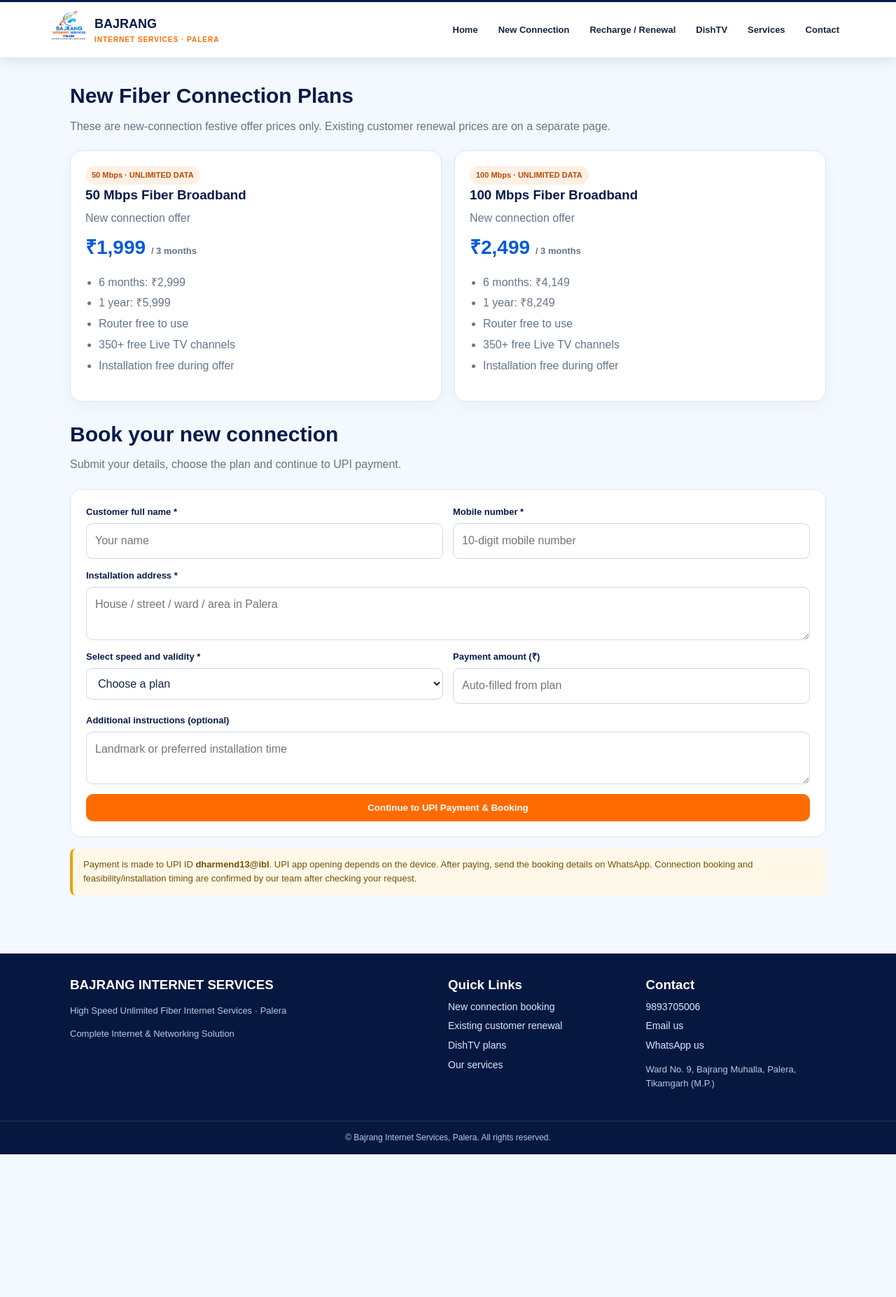
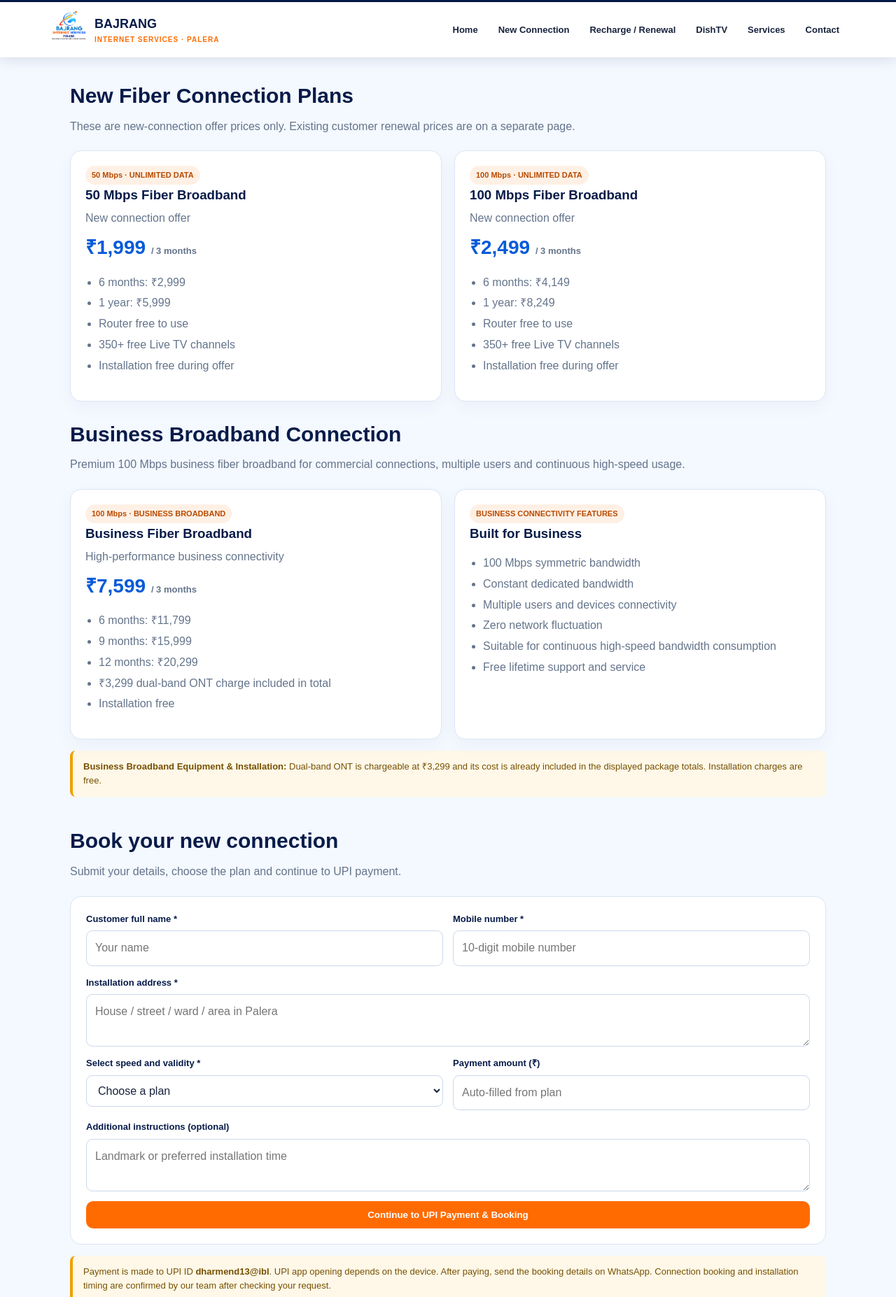
Before and after one commit to bajrangcableinternetservice/bajrang-internet, a plain HTML site: page new-connection.html in a window 1280 px wide. Shown: the part 33-1887 px from the top of the page at 70% size. Before the commit the page ends 1683 px from the top, so only its background shows below. Drawn offline with Linux system fonts and the light colour scheme.

Commit message:
Update new-connection.html

```diff
--- a/new-connection.html
+++ b/new-connection.html
@@ -1,22 +1,222 @@
-<!doctype html><html lang="en"><head><meta charset="utf-8"><meta name="viewport" content="width=device-width, initial-scale=1"><meta name="description" content="Bajrang Internet Services Palera - fiber broadband, IPTV, OTT and satellite TV"><title>New Connection | Bajrang Internet Services</title><link rel="stylesheet" href="style.css"><script defer src="script.js"></script></head><body>
-<div class="topbar"><span>📍 Ward No. 9, Bajrang Muhalla, Palera, Tikamgarh (M.P.)</span><span>☎ 9893705006 &nbsp; | &nbsp; bajrangcableinternetservice@gmail.com</span></div>
-<header><div class="navwrap"><a class="brand" href="index.html"><img src="logo.png" alt="Bajrang logo" onerror="this.style.display='none'"><span>BAJRANG <small>INTERNET SERVICES · PALERA</small></span></a><button class="menu-btn" onclick="toggleMenu()" aria-label="Open menu">☰</button><nav>
-<a href="index.html">Home</a><a href="new-connection.html">New Connection</a><a href="renewal.html">Recharge / Renewal</a><a href="dishtv.html">DishTV</a><a href="services.html">Services</a><a href="contact.html">Contact</a></nav></div></header>
 
-<main class="container"><h2>New Fiber Connection Plans</h2><p class="section-intro">These are new-connection festive offer prices only. Existing customer renewal prices are on a separate page.</p>
+
+<!doctype html>
+<html lang="en">
+<head>
+<meta charset="utf-8">
+<meta name="viewport" content="width=device-width, initial-scale=1">
+<meta name="description" content="Bajrang Internet Services Palera - fiber broadband, IPTV, OTT and satellite TV">
+<title>New Connection | Bajrang Internet Services</title>
+<link rel="stylesheet" href="style.css">
+<script defer src="script.js"></script>
+</head>
+<body>
+
+<div class="topbar">
+<span>📍 Ward No. 9, Bajrang Muhalla, Palera, Tikamgarh (M.P.)</span>
+<span>☎ 9893705006 &nbsp; | &nbsp; bajrangcableinternetservice@gmail.com</span>
+</div>
+
+<header>
+<div class="navwrap">
+<a class="brand" href="index.html">
+<img src="logo.png" alt="Bajrang logo" onerror="this.style.display='none'">
+<span>BAJRANG <small>INTERNET SERVICES · PALERA</small></span>
+</a>
+<button class="menu-btn" onclick="toggleMenu()" aria-label="Open menu">☰</button>
+<nav>
+<a href="index.html">Home</a>
+<a href="new-connection.html">New Connection</a>
+<a href="renewal.html">Recharge / Renewal</a>
+<a href="dishtv.html">DishTV</a>
+<a href="services.html">Services</a>
+<a href="contact.html">Contact</a>
+</nav>
+</div>
+</header>
+
+<main class="container">
+
+<h2>New Fiber Connection Plans</h2>
+<p class="section-intro">These are new-connection offer prices only. Existing customer renewal prices are on a separate page.</p>
+
 <div class="grid two">
-<div class="card"><span class="tag">50 Mbps · UNLIMITED DATA</span><h3>50 Mbps Fiber Broadband</h3><p>New connection offer</p><div class="price">₹1,999 <small>/ 3 months</small></div><ul class="features"><li>6 months: ₹2,999</li><li>1 year: ₹5,999</li><li>Router free to use</li><li>350+ free Live TV channels</li><li>Installation free during offer</li></ul></div>
-<div class="card"><span class="tag">100 Mbps · UNLIMITED DATA</span><h3>100 Mbps Fiber Broadband</h3><p>New connection offer</p><div class="price">₹2,499 <small>/ 3 months</small></div><ul class="features"><li>6 months: ₹4,149</li><li>1 year: ₹8,249</li><li>Router free to use</li><li>350+ free Live TV channels</li><li>Installation free during offer</li></ul></div></div>
-<div class="spacer"></div><h2>Book your new connection</h2><p class="section-intro">Submit your details, choose the plan and continue to UPI payment.</p>
-<form class="form" onsubmit="event.preventDefault();bookConnection(this)"><div class="form-grid">
-<div class="field"><label>Customer full name *</label><input name="name" required placeholder="Your name"></div>
-<div class="field"><label>Mobile number *</label><input name="mobile" required inputmode="numeric" maxlength="10" placeholder="10-digit mobile number"></div>
-<div class="field full"><label>Installation address *</label><textarea name="address" required rows="2" placeholder="House / street / ward / area in Palera"></textarea></div>
-<div class="field"><label>Select speed and validity *</label><select name="plan" required data-amount-select><option value="">Choose a plan</option><option data-amount="1999" value="50 Mbps - 3 months">50 Mbps · 3 months · ₹1,999</option><option data-amount="2999" value="50 Mbps - 6 months">50 Mbps · 6 months · ₹2,999</option><option data-amount="5999" value="50 Mbps - 1 year">50 Mbps · 1 year · ₹5,999</option><option data-amount="2499" value="100 Mbps - 3 months">100 Mbps · 3 months · ₹2,499</option><option data-amount="4149" value="100 Mbps - 6 months">100 Mbps · 6 months · ₹4,149</option><option data-amount="8249" value="100 Mbps - 1 year">100 Mbps · 1 year · ₹8,249</option></select></div>
-<div class="field"><label>Payment amount (₹)</label><input name="amount" readonly required placeholder="Auto-filled from plan"></div>
-<div class="field full"><label>Additional instructions (optional)</label><textarea name="notes" rows="2" placeholder="Landmark or preferred installation time"></textarea></div>
-<div class="field full"><button class="btn" type="submit">Continue to UPI Payment & Booking</button></div></div></form>
-<div class="notice">Payment is made to UPI ID <strong>dharmend13@ibl</strong>. UPI app opening depends on the device. After paying, send the booking details on WhatsApp. Connection booking and feasibility/installation timing are confirmed by our team after checking your request.</div></main>
 
-<footer><div class="footer-inner"><div><h3>BAJRANG INTERNET SERVICES</h3><p>High Speed Unlimited Fiber Internet Services · Palera</p><p>Complete Internet & Networking Solution</p></div><div><h3>Quick Links</h3><a href="new-connection.html">New connection booking</a><a href="renewal.html">Existing customer renewal</a><a href="dishtv.html">DishTV plans</a><a href="services.html">Our services</a></div><div><h3>Contact</h3><a href="tel:9893705006">9893705006</a><a href="mailto:bajrangcableinternetservice@gmail.com">Email us</a><a href="https://wa.me/919893705006">WhatsApp us</a><p>Ward No. 9, Bajrang Muhalla, Palera, Tikamgarh (M.P.)</p></div></div><div class="copyright">© Bajrang Internet Services, Palera. All rights reserved.</div></footer>
-</body></html>
+<div class="card">
+<span class="tag">50 Mbps · UNLIMITED DATA</span>
+<h3>50 Mbps Fiber Broadband</h3>
+<p>New connection offer</p>
+<div class="price">₹1,999 <small>/ 3 months</small></div>
+<ul class="features">
+<li>6 months: ₹2,999</li>
+<li>1 year: ₹5,999</li>
+<li>Router free to use</li>
+<li>350+ free Live TV channels</li>
+<li>Installation free during offer</li>
+</ul>
+</div>
+
+<div class="card">
+<span class="tag">100 Mbps · UNLIMITED DATA</span>
+<h3>100 Mbps Fiber Broadband</h3>
+<p>New connection offer</p>
+<div class="price">₹2,499 <small>/ 3 months</small></div>
+<ul class="features">
+<li>6 months: ₹4,149</li>
+<li>1 year: ₹8,249</li>
+<li>Router free to use</li>
+<li>350+ free Live TV channels</li>
+<li>Installation free during offer</li>
+</ul>
+</div>
+
+</div>
+
+<!-- BUSINESS BROADBAND -->
+<div class="spacer"></div>
+
+<h2>Business Broadband Connection</h2>
+<p class="section-intro">Premium 100 Mbps business fiber broadband for commercial connections, multiple users and continuous high-speed usage.</p>
+
+<div class="grid two">
+
+<div class="card">
+<span class="tag">100 Mbps · BUSINESS BROADBAND</span>
+<h3>Business Fiber Broadband</h3>
+<p>High-performance business connectivity</p>
+<div class="price">₹7,599 <small>/ 3 months</small></div>
+<ul class="features">
+<li>6 months: ₹11,799</li>
+<li>9 months: ₹15,999</li>
+<li>12 months: ₹20,299</li>
+<li>₹3,299 dual-band ONT charge included in total</li>
+<li>Installation free</li>
+</ul>
+</div>
+
+<div class="card">
+<span class="tag">BUSINESS CONNECTIVITY FEATURES</span>
+<h3>Built for Business</h3>
+<ul class="features">
+<li>100 Mbps symmetric bandwidth</li>
+<li>Constant dedicated bandwidth</li>
+<li>Multiple users and devices connectivity</li>
+<li>Zero network fluctuation</li>
+<li>Suitable for continuous high-speed bandwidth consumption</li>
+<li>Free lifetime support and service</li>
+</ul>
+</div>
+
+</div>
+
+<div class="notice">
+<strong>Business Broadband Equipment & Installation:</strong>
+Dual-band ONT is chargeable at ₹3,299 and its cost is already included in the displayed package totals. Installation charges are free.
+</div>
+
+<div class="spacer"></div>
+
+<h2>Book your new connection</h2>
+<p class="section-intro">Submit your details, choose the plan and continue to UPI payment.</p>
+
+<form class="form" onsubmit="event.preventDefault();bookConnection(this)">
+<div class="form-grid">
+
+<div class="field">
+<label>Customer full name *</label>
+<input name="name" required placeholder="Your name">
+</div>
+
+<div class="field">
+<label>Mobile number *</label>
+<input name="mobile" required inputmode="numeric" maxlength="10" placeholder="10-digit mobile number">
+</div>
+
+<div class="field full">
+<label>Installation address *</label>
+<textarea name="address" required rows="2" placeholder="House / street / ward / area in Palera"></textarea>
+</div>
+
+<div class="field">
+<label>Select speed and validity *</label>
+<select name="plan" required data-amount-select>
+
+<option value="">Choose a plan</option>
+
+<optgroup label="50 Mbps - Residential Broadband">
+<option data-amount="1999" value="50 Mbps - 3 months">50 Mbps · 3 months · ₹1,999</option>
+<option data-amount="2999" value="50 Mbps - 6 months">50 Mbps · 6 months · ₹2,999</option>
+<option data-amount="5999" value="50 Mbps - 1 year">50 Mbps · 1 year · ₹5,999</option>
+</optgroup>
+
+<optgroup label="100 Mbps - Residential Broadband">
+<option data-amount="2499" value="100 Mbps - 3 months">100 Mbps · 3 months · ₹2,499</option>
+<option data-amount="4149" value="100 Mbps - 6 months">100 Mbps · 6 months · ₹4,149</option>
+<option data-amount="8249" value="100 Mbps - 1 year">100 Mbps · 1 year · ₹8,249</option>
+</optgroup>
+
+<optgroup label="Business Broadband - 100 Mbps">
+<option data-amount="7599" value="Business Broadband 100 Mbps - 3 months - Dual Band ONT included">3 Months · ₹7,599</option>
+<option data-amount="11799" value="Business Broadband 100 Mbps - 6 months - Dual Band ONT included">6 Months · ₹11,799</option>
+<option data-amount="15999" value="Business Broadband 100 Mbps - 9 months - Dual Band ONT included">9 Months · ₹15,999</option>
+<option data-amount="20299" value="Business Broadband 100 Mbps - 12 months - Dual Band ONT included">12 Months · ₹20,299</option>
+</optgroup>
+
+</select>
+</div>
+
+<div class="field">
+<label>Payment amount (₹)</label>
+<input name="amount" readonly required placeholder="Auto-filled from plan">
+</div>
+
+<div class="field full">
+<label>Additional instructions (optional)</label>
+<textarea name="notes" rows="2" placeholder="Landmark or preferred installation time"></textarea>
+</div>
+
+<div class="field full">
+<button class="btn" type="submit">Continue to UPI Payment & Booking</button>
+</div>
+
+</div>
+</form>
+
+<div class="notice">
+Payment is made to UPI ID <strong>dharmend13@ibl</strong>.
+UPI app opening depends on the device. After paying, send the booking details on WhatsApp. Connection booking and installation timing are confirmed by our team after checking your request.
+</div>
+
+</main>
+
+<footer>
+<div class="footer-inner">
+
+<div>
+<h3>BAJRANG INTERNET SERVICES</h3>
+<p>High Speed Unlimited Fiber Internet Services · Palera</p>
+<p>Complete Internet & Networking Solution</p>
+</div>
+
+<div>
+<h3>Quick Links</h3>
+<a href="new-connection.html">New connection booking</a>
+<a href="renewal.html">Existing customer renewal</a>
+<a href="dishtv.html">DishTV plans</a>
+<a href="services.html">Our services</a>
+</div>
+
+<div>
+<h3>Contact</h3>
+<a href="tel:9893705006">9893705006</a>
+<a href="mailto:bajrangcableinternetservice@gmail.com">Email us</a>
+<a href="https://wa.me/919893705006">WhatsApp us</a>
+<p>Ward No. 9, Bajrang Muhalla, Palera, Tikamgarh (M.P.)</p>
+</div>
+
+</div>
+<div class="copyright">© Bajrang Internet Services, Palera. All rights reserved.</div>
+</footer>
+
+</body>
+</html>
```
